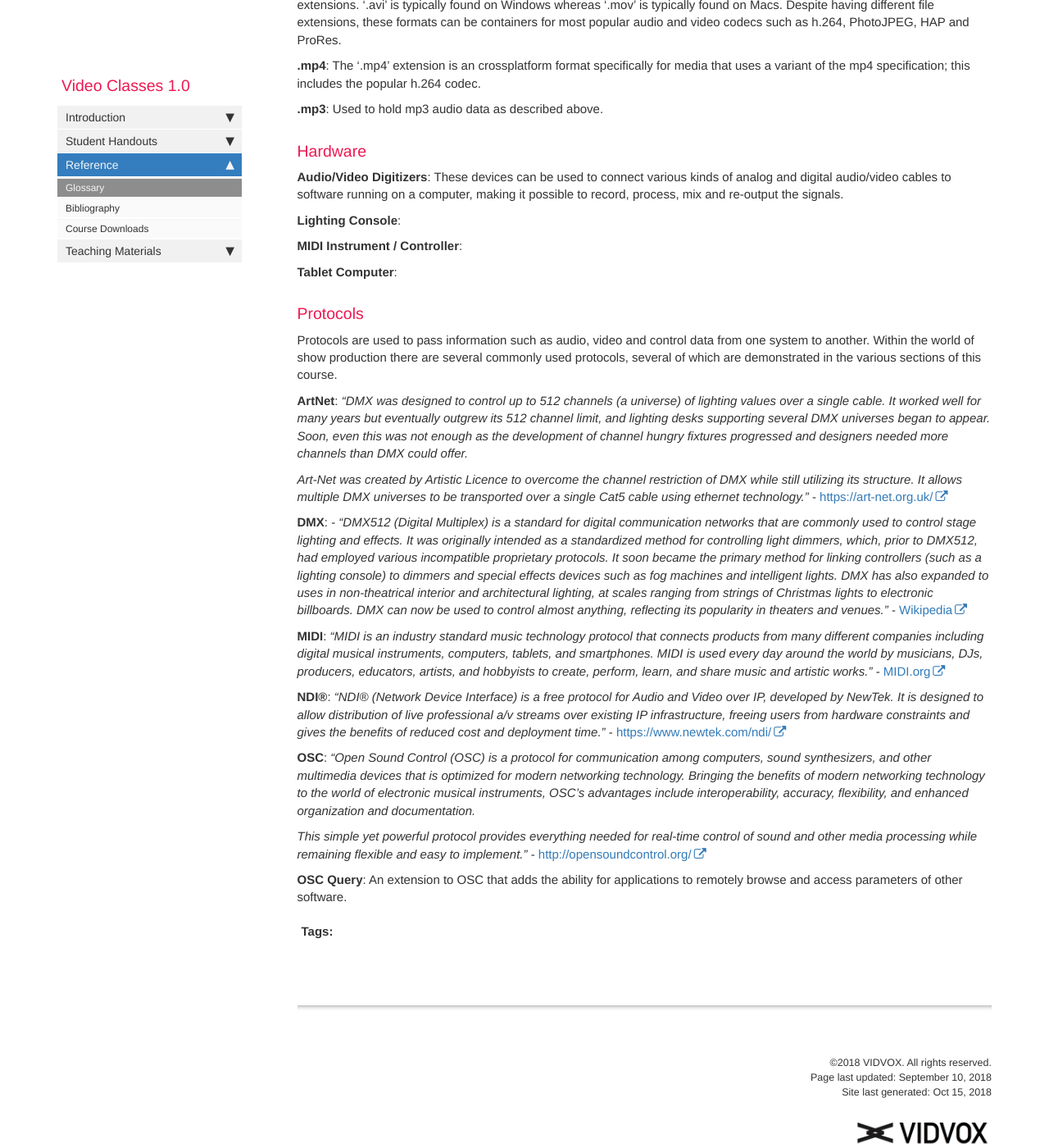
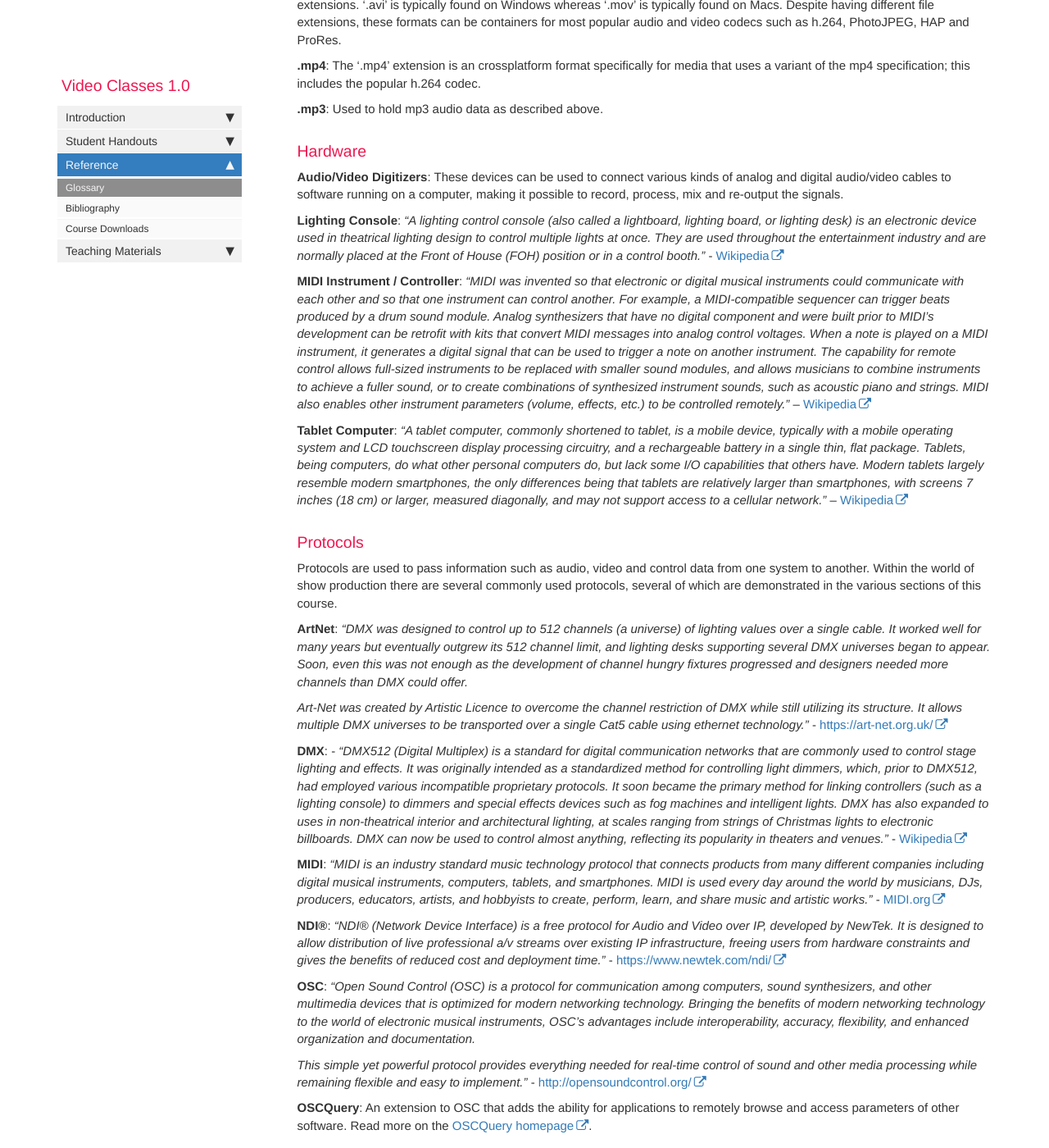
Before and after one commit to Vidvox/vvedu, a Jekyll site: the page built from pages/reference/ref_glossary.md, in a window 1280 px wide and 1400 px high, scrolled down 1979 px. Shown: the whole window at 82% size. Built offline with Jekyll 4.4.1, drawn with Linux system fonts in a browser that asks for light colours; nearby versions of some CDN libraries; comment, search, counter and statistics services are not loaded.

Commit message:
Glossary additions

```diff
--- a/pages/reference/ref_glossary.md
+++ b/pages/reference/ref_glossary.md
@@ -65,11 +65,11 @@ File formats are the wrappers for different types of digital documents used by c
 
 **Audio/Video Digitizers**: These devices can be used to connect various kinds of analog and digital audio/video cables to software running on a computer, making it possible to record, process, mix and re-output the signals.
 
-**Lighting Console**:
+**Lighting Console**: *"A lighting control console (also called a lightboard, lighting board, or lighting desk) is an electronic device used in theatrical lighting design to control multiple lights at once. They are used throughout the entertainment industry and are normally placed at the Front of House (FOH) position or in a control booth."* - [Wikipedia](https://en.wikipedia.org/wiki/Lighting_control_console)
 
-**MIDI Instrument / Controller**:
+**MIDI Instrument / Controller**: *"MIDI was invented so that electronic or digital musical instruments could communicate with each other and so that one instrument can control another. For example, a MIDI-compatible sequencer can trigger beats produced by a drum sound module. Analog synthesizers that have no digital component and were built prior to MIDI's development can be retrofit with kits that convert MIDI messages into analog control voltages. When a note is played on a MIDI instrument, it generates a digital signal that can be used to trigger a note on another instrument. The capability for remote control allows full-sized instruments to be replaced with smaller sound modules, and allows musicians to combine instruments to achieve a fuller sound, or to create combinations of synthesized instrument sounds, such as acoustic piano and strings. MIDI also enables other instrument parameters (volume, effects, etc.) to be controlled remotely."* – [Wikipedia](https://en.wikipedia.org/wiki/MIDI#Instrument_control)
 
-**Tablet Computer**:
+**Tablet Computer**: *"A tablet computer, commonly shortened to tablet, is a mobile device, typically with a mobile operating system and LCD touchscreen display processing circuitry, and a rechargeable battery in a single thin, flat package. Tablets, being computers, do what other personal computers do, but lack some I/O capabilities that others have. Modern tablets largely resemble modern smartphones, the only differences being that tablets are relatively larger than smartphones, with screens 7 inches (18 cm) or larger, measured diagonally, and may not support access to a cellular network."* – [Wikipedia](https://en.wikipedia.org/wiki/Tablet_computer)
 
 ### Protocols
 
@@ -89,4 +89,4 @@ Protocols are used to pass information such as audio, video and control data fro
 
 *This simple yet powerful protocol provides everything needed for real-time control of sound and other media processing while remaining flexible and easy to implement."* - [http://opensoundcontrol.org/](http://opensoundcontrol.org/)
 
-**OSC Query**: An extension to OSC that adds the ability for applications to remotely browse and access parameters of other software.
+**OSCQuery**: An extension to OSC that adds the ability for applications to remotely browse and access parameters of other software. Read more on the [OSCQuery homepage](https://vdmx.vidvox.net/blog/oscquery).
```
